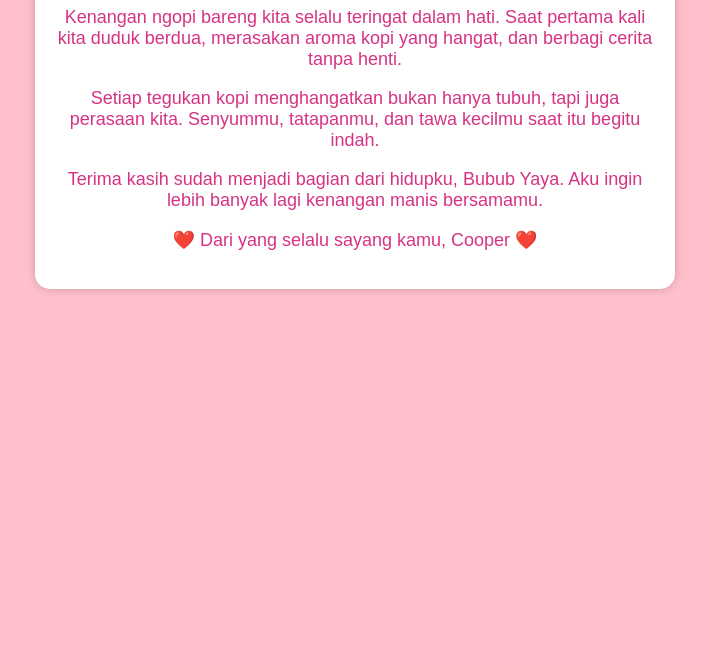
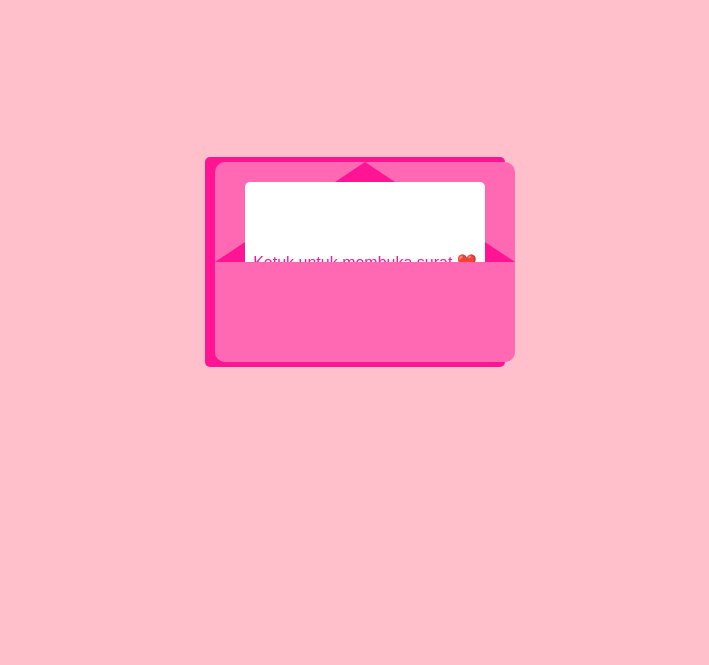
Before and after one commit to alva989/Yuuki, a plain HTML site: page index.html in a window 1280 px wide. Shown: the part 151-816 px from the top of the page, without its empty margins (285-994 px from the left). Drawn offline with Linux system fonts and the light colour scheme.

Commit message:
index.html

```diff
--- a/index.html
+++ b/index.html
@@ -8,41 +8,127 @@
         body {
             background-color: #ffc0cb;
             font-family: 'Arial', sans-serif;
+            display: flex;
+            justify-content: center;
+            align-items: center;
+            height: 100vh;
+            flex-direction: column;
             text-align: center;
-            padding: 50px;
-            color: #d63384;
         }
+
         .container {
-            max-width: 600px;
-            margin: auto;
+            position: relative;
+            width: 300px;
+        }
+
+        /* Amplop */
+        .envelope {
+            position: relative;
+            width: 300px;
+            height: 200px;
+            background: #ff69b4;
+            border-radius: 10px;
+            overflow: hidden;
+        }
+
+        .top-flap {
+            position: absolute;
+            top: 0;
+            left: 0;
+            width: 100%;
+            height: 100px;
+            background: #ff1493;
+            clip-path: polygon(50% 0%, 100% 100%, 0% 100%);
+            transition: transform 0.5s ease-in-out;
+        }
+
+        .letter {
+            position: absolute;
+            top: 20px;
+            left: 10%;
+            width: 80%;
+            height: 160px;
+            background: white;
+            border-radius: 5px;
+            display: flex;
+            justify-content: center;
+            align-items: center;
+            font-size: 16px;
+            color: #ff1493;
+            transition: transform 0.5s ease-in-out;
+        }
+
+        .bottom-flap {
+            position: absolute;
+            bottom: 0;
+            left: 0;
+            width: 100%;
+            height: 100px;
+            background: #ff69b4;
+            border-radius: 0 0 10px 10px;
+        }
+
+        /* Animasi saat diklik */
+        #toggle:checked ~ .envelope {
+            transform: translateY(-200px) rotateX(90deg);
+        }
+
+        #toggle:checked ~ .letter-content {
+            display: block;
+        }
+
+        .letter-content {
+            display: none;
             background: white;
             padding: 20px;
-            border-radius: 15px;
-            box-shadow: 0px 0px 10px rgba(0, 0, 0, 0.2);
-            animation: fadeIn 2s ease-in-out;
+            border-radius: 10px;
+            text-align: center;
+            max-width: 300px;
+            box-shadow: 0px 5px 15px rgba(0, 0, 0, 0.2);
         }
-        h1 {
-            color: #ff69b4;
+
+        /* Tombol tutup */
+        label {
+            display: block;
+            margin-top: 10px;
+            padding: 5px 10px;
+            border: none;
+            background: #ff1493;
+            color: white;
+            cursor: pointer;
+            border-radius: 5px;
         }
-        p {
-            font-size: 18px;
-        }
-        @keyframes fadeIn {
-            from { opacity: 0; transform: translateY(-20px); }
-            to { opacity: 1; transform: translateY(0); }
+
+        input {
+            display: none;
         }
     </style>
 </head>
 <body>
-    <audio autoplay loop>
-        <source src="https://www.bensound.com/bensound-music/bensound-romantic.mp3" type="audio/mp3">
+    <audio id="bgMusic" loop>
+        <source src="music.mp3" type="audio/mp3">
     </audio>
+
     <div class="container">
-        <h1>Untuk Bubub Yaya</h1>
-        <p>Kenangan ngopi bareng kita selalu teringat dalam hati. Saat pertama kali kita duduk berdua, merasakan aroma kopi yang hangat, dan berbagi cerita tanpa henti.</p>
-        <p>Setiap tegukan kopi menghangatkan bukan hanya tubuh, tapi juga perasaan kita. Senyummu, tatapanmu, dan tawa kecilmu saat itu begitu indah.</p>
-        <p>Terima kasih sudah menjadi bagian dari hidupku, Bubub Yaya. Aku ingin lebih banyak lagi kenangan manis bersamamu.</p>
-        <p>❤️ Dari yang selalu sayang kamu, Cooper ❤️</p>
+        <input type="checkbox" id="toggle">
+        <label for="toggle">
+            <div class="envelope">
+                <div class="top-flap"></div>
+                <div class="letter">
+                    <p>Ketuk untuk membuka surat ❤️</p>
+                </div>
+                <div class="bottom-flap"></div>
+            </div>
+        </label>
+
+        <div class="letter-content">
+            <p>Untuk Bubub Yaya,</p>
+            <p>Kenangan ngopi bareng kita selalu teringat dalam hatiku...</p>
+            <p>Setiap tegukan kopi menghangatkan bukan hanya tubuh, tapi juga perasaan kita...</p>
+            <p>Terima kasih sudah menjadi bagian dari hidupku. Aku ingin lebih banyak lagi kenangan manis bersamamu ❤️</p>
+            <p>💖 Dari yang selalu sayang kamu, Cooper 💖</p>
+            <label for="toggle">Tutup</label>
+        </div>
     </div>
 </body>
 </html>
```
